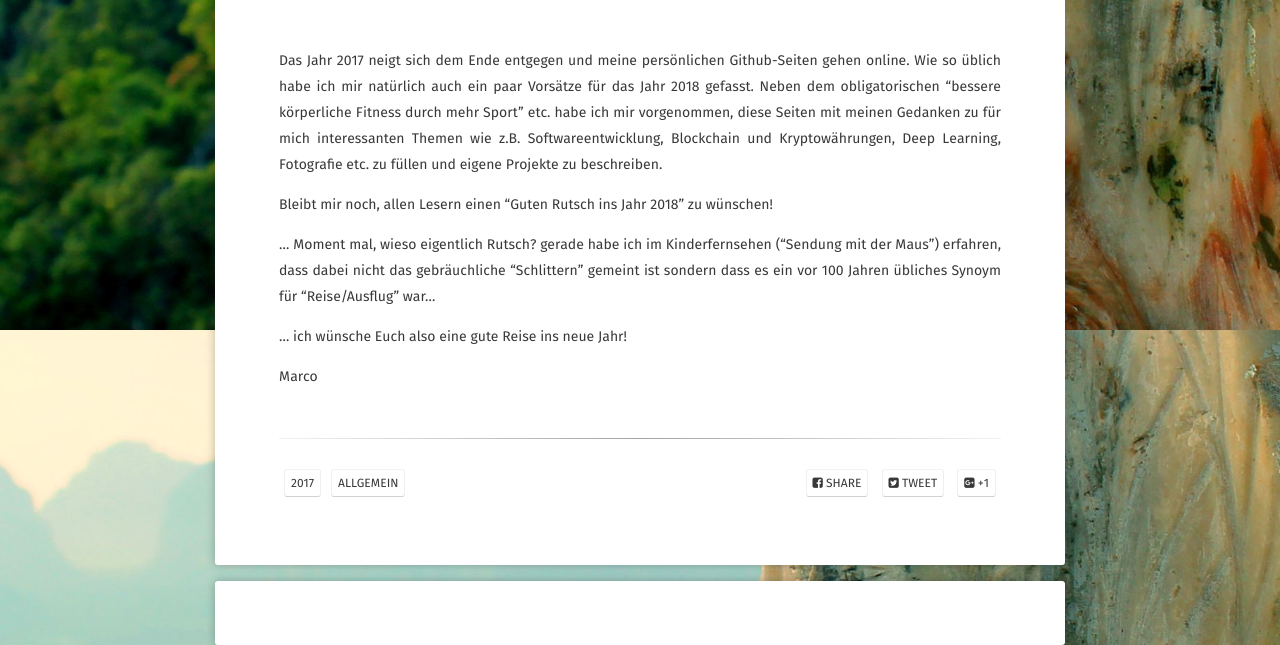
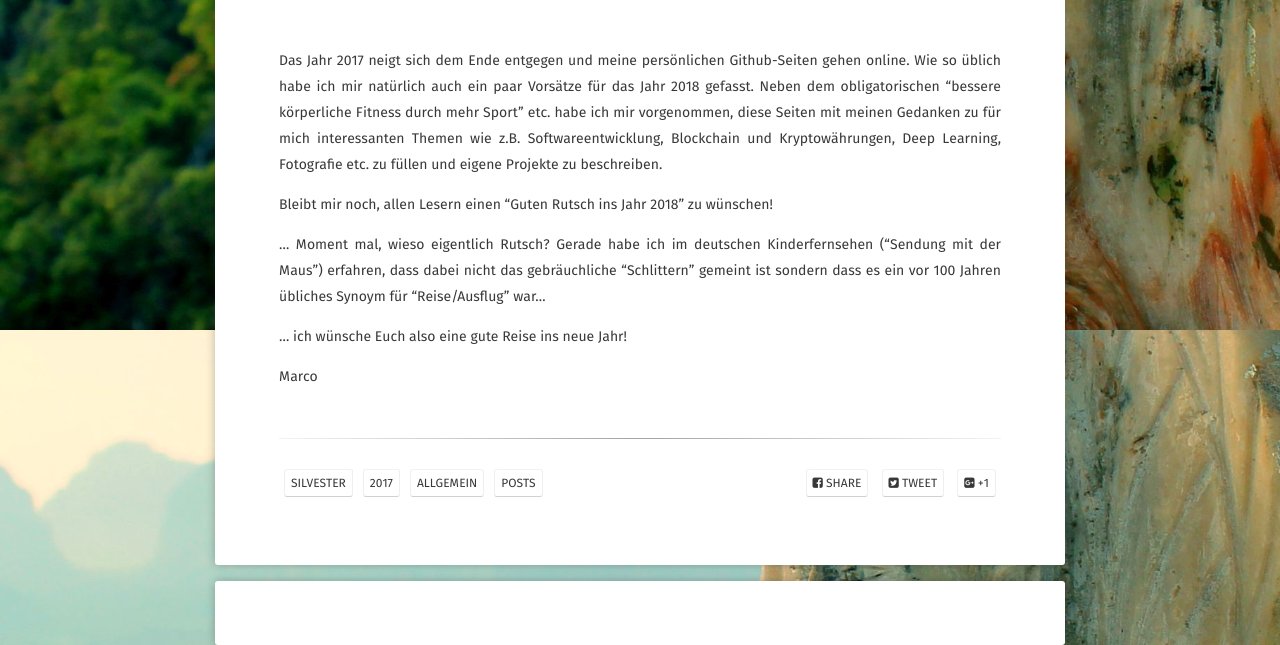
Before and after one commit to mcpride/mcpride.github.io, a Jekyll site: the page built from _posts/2017-12-31-guten-rutsch.md, in a window 1280 px wide. Shown: the part 570-1215 px from the top of the page. Built offline with Jekyll 4.4.1, drawn with Linux system fonts in a browser that asks for light colours; some web fonts are replaced; comment, search, counter and statistics services are not loaded.

Commit message:
Update 2017-12-31-guten-rutsch.md

```diff
--- a/_posts/2017-12-31-guten-rutsch.md
+++ b/_posts/2017-12-31-guten-rutsch.md
@@ -4,7 +4,7 @@ title:  "Guten Rutsch!"
 date:   2017-12-31 10:55:00
 excerpt: "Das Jahr 2017 neigt sich dem Ende entgegen und meine persönlichen Github-Seiten gehen online."
 feature: https://www.berlin.de/binaries/asset/image_assets/3297047/source/1444503366/667x500/
-tags: [2017, allgemein]
+tags: [Silvester, 2017, Allgemein, posts]
 comments: true
 ---
 
@@ -18,7 +18,7 @@ eigene Projekte zu beschreiben.
 
 Bleibt mir noch, allen Lesern einen "Guten Rutsch ins Jahr 2018" zu wünschen!
 
-... Moment mal, wieso eigentlich Rutsch? gerade habe ich im Kinderfernsehen
+... Moment mal, wieso eigentlich Rutsch? Gerade habe ich im deutschen Kinderfernsehen
 ("Sendung mit der Maus") erfahren, dass dabei nicht das gebräuchliche "Schlittern"
 gemeint ist sondern dass es ein vor 100 Jahren übliches Synoym für "Reise/Ausflug"
 war...
```
